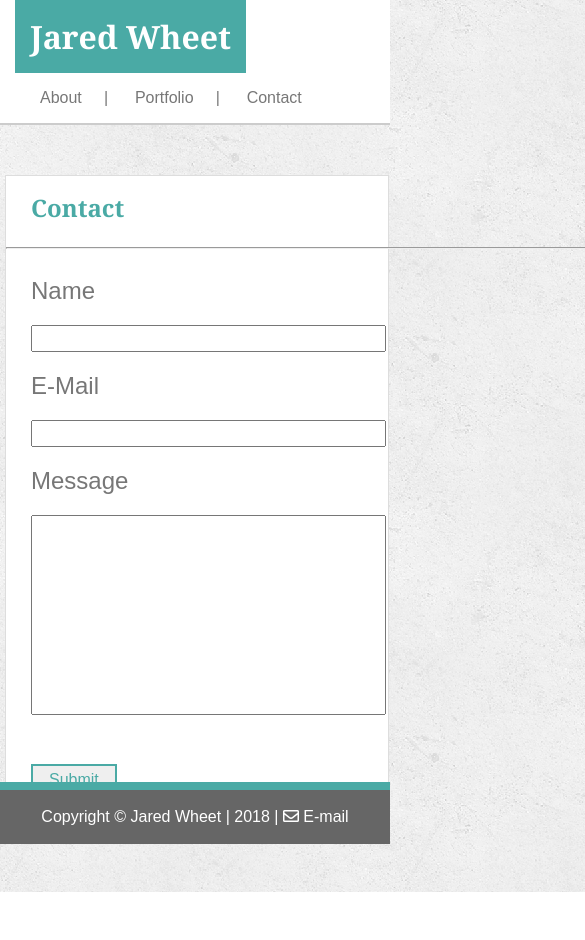
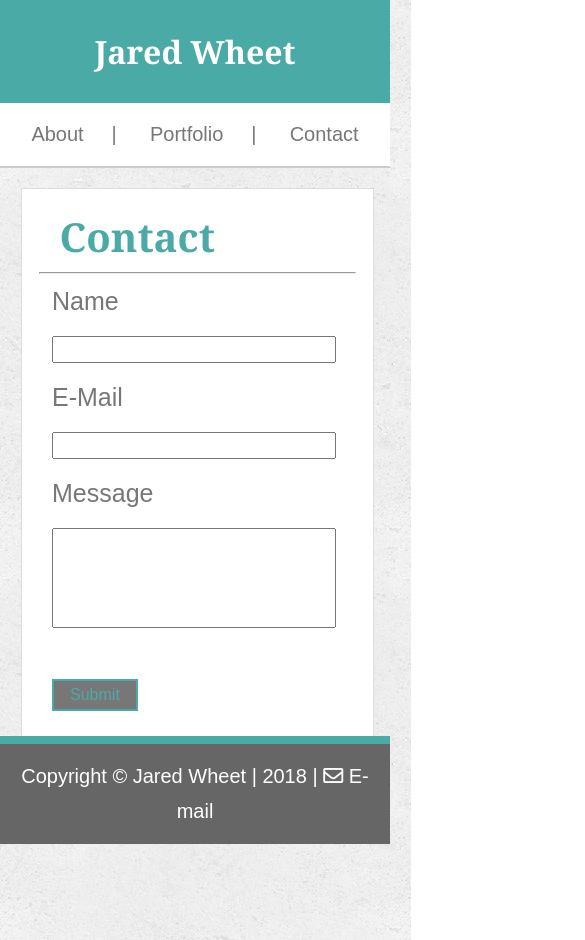
Before and after one commit to jaredwheet/Responsive-Portfolio, a plain HTML site: page contact.html in a window 390 px wide. Shown: the top 940 px of the page, 585 px wide, since content can reach past the window. Before the commit the page ends 892 px from the top, so only its background shows below. Drawn offline with Linux system fonts and the light colour scheme.

Commit message:
final media query

```diff
--- a/assets/css/contact-style.css
+++ b/assets/css/contact-style.css
@@ -1,6 +1,7 @@
 #main-content {
     display: flex;
     align-items: center;
+    height: 448px;
 }
 
 #contact-heading {
@@ -8,7 +9,7 @@
     padding-left: 15px;
     font-family: 'Georgia', Times, Times New Roman, serif;
     width: 100%;
-    padding: 15px 0 15px 25px;
+    padding: 0;
     margin: 0px;
 }
 
@@ -37,7 +38,7 @@ input[name="message"] {
 }
 
 .button {
-    background-color: #7777777;
+    background-color: #777777;
     border: 2px solid #4aaaa5;
     color: #4aaaa5;
     padding: 5px 16px;
@@ -91,6 +92,52 @@ input[name="message"] {
     }
 
     input[name="message"] {
-        height: 200px;
+        /* height: 200px; */
     }
 }
+
+@media screen and (max-width:640px){
+
+    .name {
+        padding: 30px;
+    }
+
+    ul {
+        padding-inline-start: 0px;
+        margin-block-end: 0px;
+        margin-block-start: 0px;
+        margin-top: 20px;
+        margin-bottom: 20px;
+    }
+    #main-content{
+        height: 600px;
+        width: 90%;
+        align-items: center;
+        margin-top: 20px;
+
+    }
+
+
+
+    form{
+
+        width: 90%;
+        padding-top: 5px;
+        font-size: 25px;
+    }
+
+    input[name="name"], input[name="e-mail"], input[name="message"]  {
+        width: 90%;
+        padding: 4px;
+        margin-top: 20px;
+        margin-bottom: 20px;
+    }
+
+    #contact-heading{
+        width: 100%;
+        padding-top: 20px;
+        margin-left: 75px;
+    }
+
+
+}
--- a/assets/css/portfoliocss.css
+++ b/assets/css/portfoliocss.css
@@ -51,9 +51,30 @@ img {
         line-height: 30px;
     }
 
+
+
     img{
         height: 320px;
         width: 320px;
         padding: 27px;
     }
 }
+
+@media screen and (max-width:640px){
+    #row{
+        width: 100%;
+        flex-wrap: wrap;
+        justify-content: center;
+    }
+    .name {
+        padding: 30px;
+    }
+
+    ul {
+        padding-inline-start: 0px;
+        margin-block-end: 0px;
+        margin-block-start: 0px;
+        margin-top: 20px;
+        margin-bottom: 20px;
+    }
+}
--- a/assets/css/style.css
+++ b/assets/css/style.css
@@ -4,6 +4,7 @@ body {
     align-items: center;
     margin: 0;
     padding: 0;
+
     background-image: url("../images/concrete_seamless.png");
 
 }
@@ -75,7 +76,7 @@ a:active {
 
 a:hover {
     text-decoration: underline;
-    background-color: #4aaa4a;
+    background-color: #6c6d6c;
 }
 
 #main-content {
@@ -144,12 +145,17 @@ a[href^="mailto"]:hover{
 
     body {
         align-items: flex-start;
+
     }
 
     #main-content{
         width: 600px;
+        margin-left: 50px;
 
-        margin-left: 50px;
+    }
+
+    p {
+        font-size: 24px;
     }
     #header-content {
         width: 880px;
@@ -162,6 +168,7 @@ a[href^="mailto"]:hover{
 @media screen and (max-width:768px) {
     body {
         align-items: flex-start;
+
     }
 
     #main-content{
@@ -170,18 +177,91 @@ a[href^="mailto"]:hover{
         margin-left: 5px;
     }
 
+    p {
+        font-size: 24px;
+    }
+
     .name {
         margin-left: 15px;
     }
     #header-content {
         width: 100%;
-        padding-right: 20px;
+        padding-right: 25px;
     }
+
+
     hr {
         width: 720px;
     }
-}
+
 
 @media screen and (max-width:640px) {
+    body{
+        margin: 0px;
+        padding: 0px;
+        align-items: center;
 
-}
+    }
+
+    header {
+        width: 100%;
+    }
+
+    #headshot {
+        height: 400px;
+    }
+
+    .name {
+        width: 100%;
+        margin: 0px;
+        padding: 30px;
+        text-align: center;
+        vertical-align: 50%;
+
+    }
+    ul {
+        padding-inline-start: 0px;
+        margin-block-end: 0px;
+        margin-block-start: 0px;
+        margin-top: 20px;
+        margin-bottom: 20px;
+        font-size: 20px;
+    }
+
+    hr {
+        width: 90%;
+    }
+
+    #main-content {
+        width: 100%;
+        margin-bottom: 150px;
+
+    }
+
+    #heading2 {
+        font-size: 40px;
+    }
+
+    p {
+        font-size: 30px;
+        line-height: 35px;
+        ;
+    }
+
+    #header-content{
+        justify-content: center;
+        width: 100%;
+        padding: 0px;
+    }
+
+    #footer-text{
+        font-size: 20px;
+    }
+    footer {
+        height: 100px;
+    }
+
+    #contact-heading {
+        font-size: 40px;
+    }
+}}
--- a/contact.html
+++ b/contact.html
@@ -4,9 +4,10 @@
         <title>Contact Me</title>
         <meta charset="UTF-8"/>
 
-        <link rel="stylesheet" type="text/css" href="assets/css/contact-style.css" />
+
         <link rel="stylesheet" href="https://use.fontawesome.com/releases/v5.3.1/css/all.css" integrity="sha384-mzrmE5qonljUremFsqc01SB46JvROS7bZs3IO2EmfFsd15uHvIt+Y8vEf7N7fWAU" crossorigin="anonymous">
         <link rel="stylesheet" type="text/css" href="assets/css/style.css" />
+        <link rel="stylesheet" type="text/css" href="assets/css/contact-style.css" />
         <meta name="viewport" content="width=device-width, initial-scale=1">
 
 
```
Also changed, not shown: portfolio.html (+2 -1 lines).
